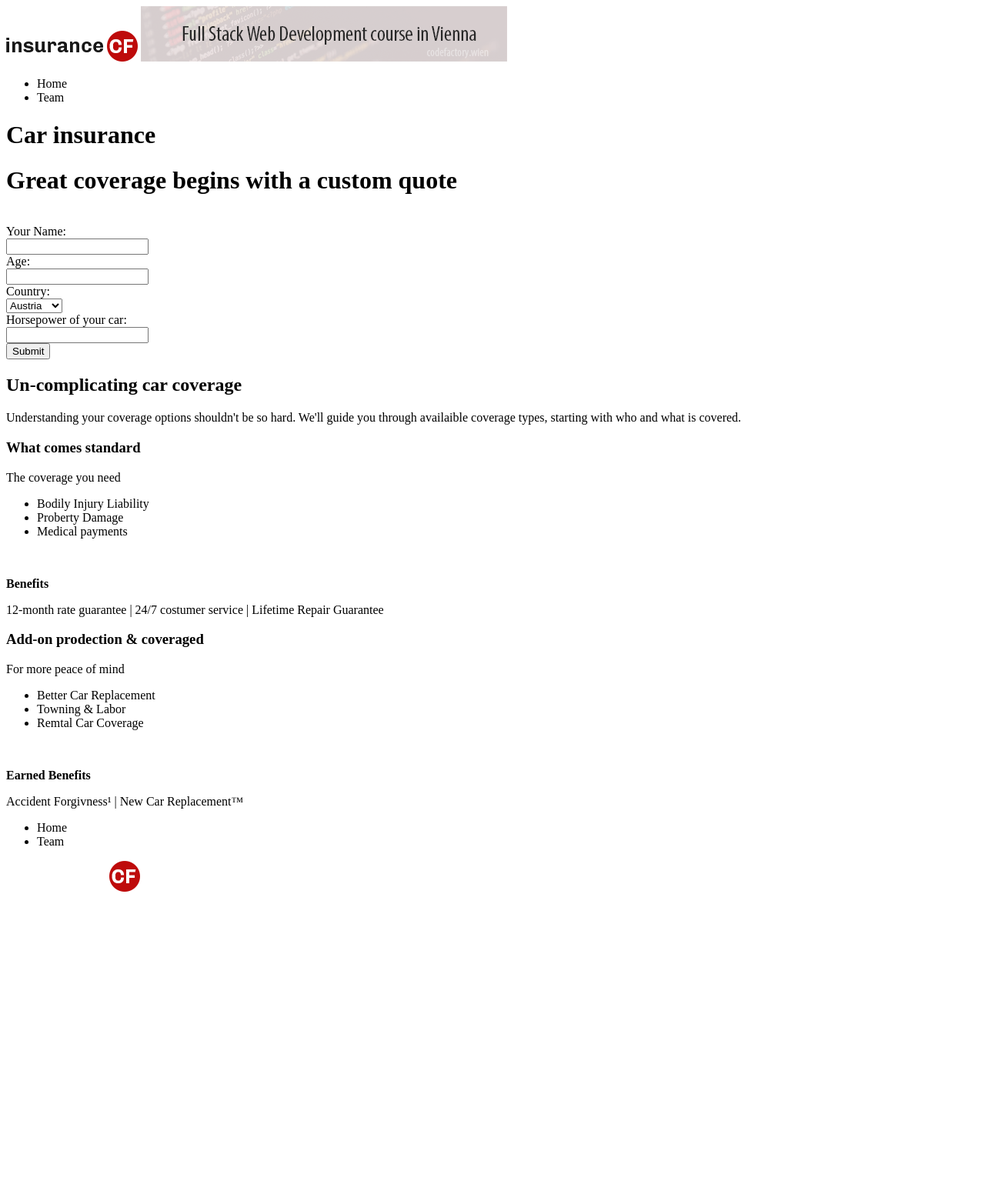
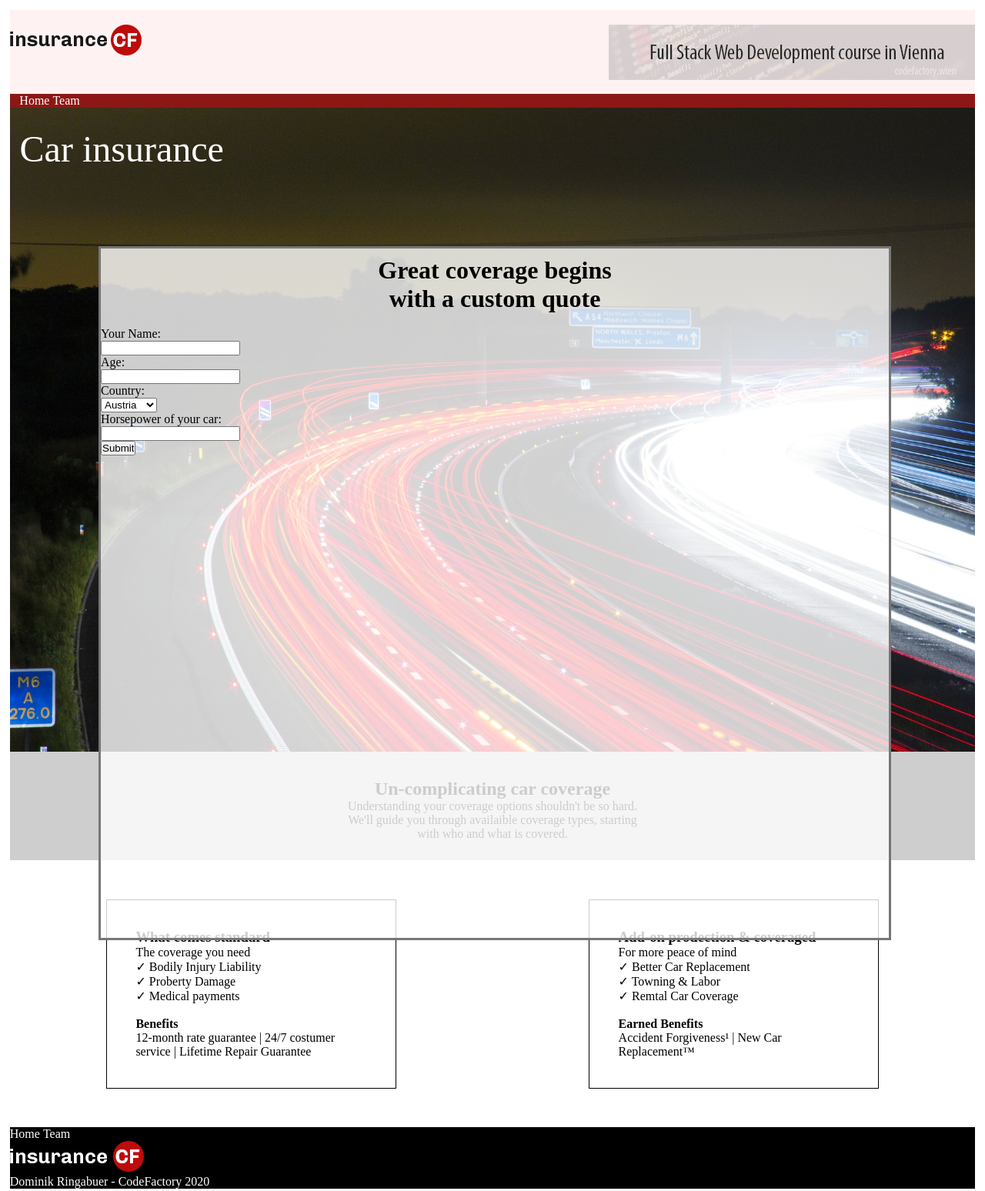
Before and after one commit to DominikRingbauer/CF-CR3-DominikRingbauer, a plain HTML site: page index.html in a window 1280 px wide. Shown: the whole page at 77% size. Before the commit the page ends 1171 px from the top, so only its background shows below. Drawn offline with Linux system fonts and the light colour scheme.

Commit message:
html done

```diff
--- a/css/style.css
+++ b/css/style.css
@@ -0,0 +1,104 @@
+* {
+	margin: 0;
+	padding: 0;
+}
+
+body {
+	font-family: Avenir;
+	margin: 1%;
+}
+
+header {
+	background: rgb(255,242,242);
+	display: flex;
+	justify-content: space-between;
+	padding: 1.5% 0 1.5% 0;
+}
+
+ul.navTop {
+	background: rgb(141,23,21);
+	color:  white;
+	padding-left: 1%;
+}
+
+li.liNav {
+	display: inline;
+}
+
+#background {
+	margin: 0;
+	padding: 0;
+}
+
+
+#heading {
+	font-size: 300%;
+	color:  white;
+	position: absolute;
+	padding: 2% 0 0 1%;
+}
+
+#calculation {
+	width: 80%;
+	height: 112%;
+	border: 3px solid rgb(118,118,118);
+	background: rgba(255,255,255,0.8);
+	position: absolute;
+	top: 40%;
+	left: 10%;
+}
+
+h1 {
+	text-align: center;
+	padding: 1% 35% 0 35%;
+}
+
+
+
+/*#secondRow {
+	display: flex;
+	flex-direction: row;
+	justify-content: space-around;
+}*/
+
+#selection {
+	display: flex;
+	justify-content: space-around;
+	margin: 4% 0 4% 0;
+}
+
+li {
+	list-style-type: none;
+}
+
+.standard {
+	width: 300px;
+	border: 1px solid black;
+	padding: 3%;
+}
+
+.addOn {
+	width: 300px;
+	border: 1px solid black;
+	padding: 3%;
+}
+
+#covText {
+	background: rgb(206,206,206);
+	text-align: center;
+	margin-top: -6px;
+	padding: 3% 34% 2% 34%;
+}
+
+ul.navBottom {
+	background: black;
+	color: white;
+}
+
+footer {
+	background: black;
+}
+
+.pFoot {
+	color: white;
+}
--- a/index.html
+++ b/index.html
@@ -4,34 +4,39 @@
 	<head>
 		<meta charset="UTF-8">
 		<title>3rd CodeReview</title>
+		<link rel="stylesheet" href="css/style.css">
 	</head>
 
 	<body>
 
 		<header>
-			<img src="img/logo.png">
-			<img src="img/banner.png">
+			<img src="img/logo.png" height="100%">
+			<img src="img/banner.png" height="100%">
 		</header>
 
-		<nav class="navTop">
-			<ul>
-				<li>Home</li>
-				<li>Team</li>
+		<nav>
+			<ul class="navTop">
+				<li class="liNav">Home</li>
+				<li class="liNav">Team</li>
 			</ul>
 		</nav>
 
 		<div id="background">
-			<h1>Car insurance</h1>
+			<p id="heading">Car insurance</p>
+			<img src="img/traffic-332857_1920.jpg" width="100%">
 		</div>
 
 		<div id="calculation">
 			<h1>Great coverage begins with a custom quote</h1>
 			<br>
 			<form>
+				<div id="firstRow">
 				Your Name:<br>
 				<input type="text"><br>
 				Age:<br>
-				<input type="text"><br>
+				<input type="text">
+				</div>
+				<div id="secondRow">
 				Country:<br>
 				<select>
 					<option value="austria">Austria</option>
@@ -40,7 +45,9 @@
 				</select><br>
 				Horsepower of your car:<br>
 				<input type="text"><br>
+				</div>
 				<input type="submit">
+			</form>
 
 
 		</div>
@@ -50,43 +57,52 @@
 			<p>Understanding your coverage options shouldn't be so hard. We'll guide you through availaible coverage types, starting with who and what is covered.</p>
 		</div>
 
+
+
 		<div id="selection">
+
 			<div class="standard">
 				<h3>What comes standard</h3>
 				<p>The coverage you need</p>
 				<ul>
-					<li>Bodily Injury Liability</li>
-					<li>Proberty Damage</li>
-					<li>Medical payments</li>
+					<li>&#10003; Bodily Injury Liability</li>
+					<li>&#10003; Proberty Damage</li>
+					<li>&#10003; Medical payments</li>
 				</ul>
 				<br>
 				<p><b>Benefits</b></p>
 				<p>12-month rate guarantee | 24/7 costumer service | Lifetime Repair Guarantee</p>
 			</div>
+
 			<div class="addOn">
-				<div class="standard">
+
 				<h3>Add-on prodection & coveraged</h3>
 				<p>For more peace of mind</p>
 				<ul>
-					<li>Better Car Replacement</li>
-					<li>Towning & Labor</li>
-					<li>Remtal Car Coverage</li>
+					<li>&#10003; Better Car Replacement</li>
+					<li>&#10003; Towning & Labor</li>
+					<li>&#10003; Remtal Car Coverage</li>
 				</ul>
 				<br>
 				<p><b>Earned Benefits</b></p>
-				<p>Accident Forgivness&#185; | New Car Replacement&trade;</p>
+				<p>Accident Forgiveness&#185; | New Car Replacement&trade;</p>
 			</div>
+
 		</div>
 
-		<navBottom>
-			<ul>
-				<li>Home</li>
-				<li>Team</li>
+
+
+
+		<nav>
+			<ul class="navBottom">
+				<li class="liNav">Home</li>
+				<li class="liNav">Team</li>
 			</ul>
-		</navBottom>
+		</nav>
 
 		<footer>
 			<img src="img/logo-inv.png">
+			<p class="pFoot">Dominik Ringabuer - CodeFactory 2020</p>
 		</footer>
 
 	</body>
```
